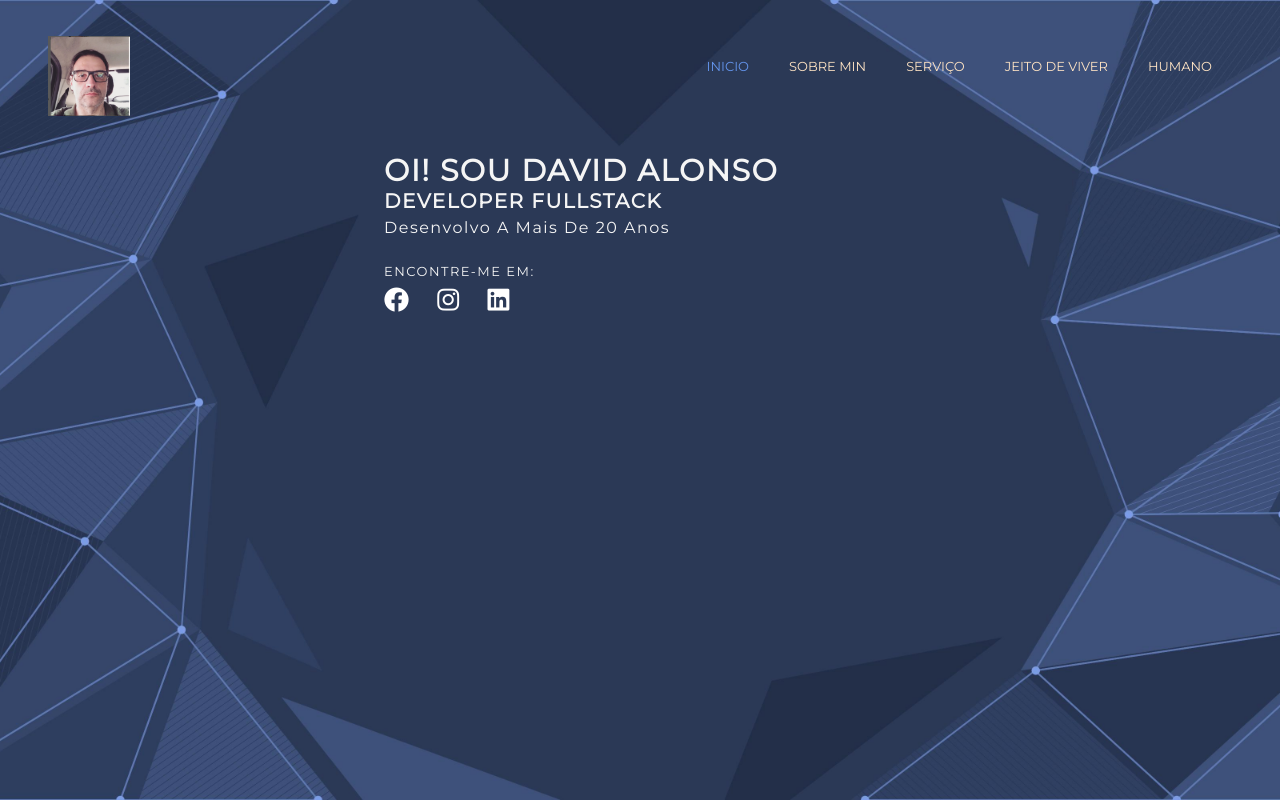
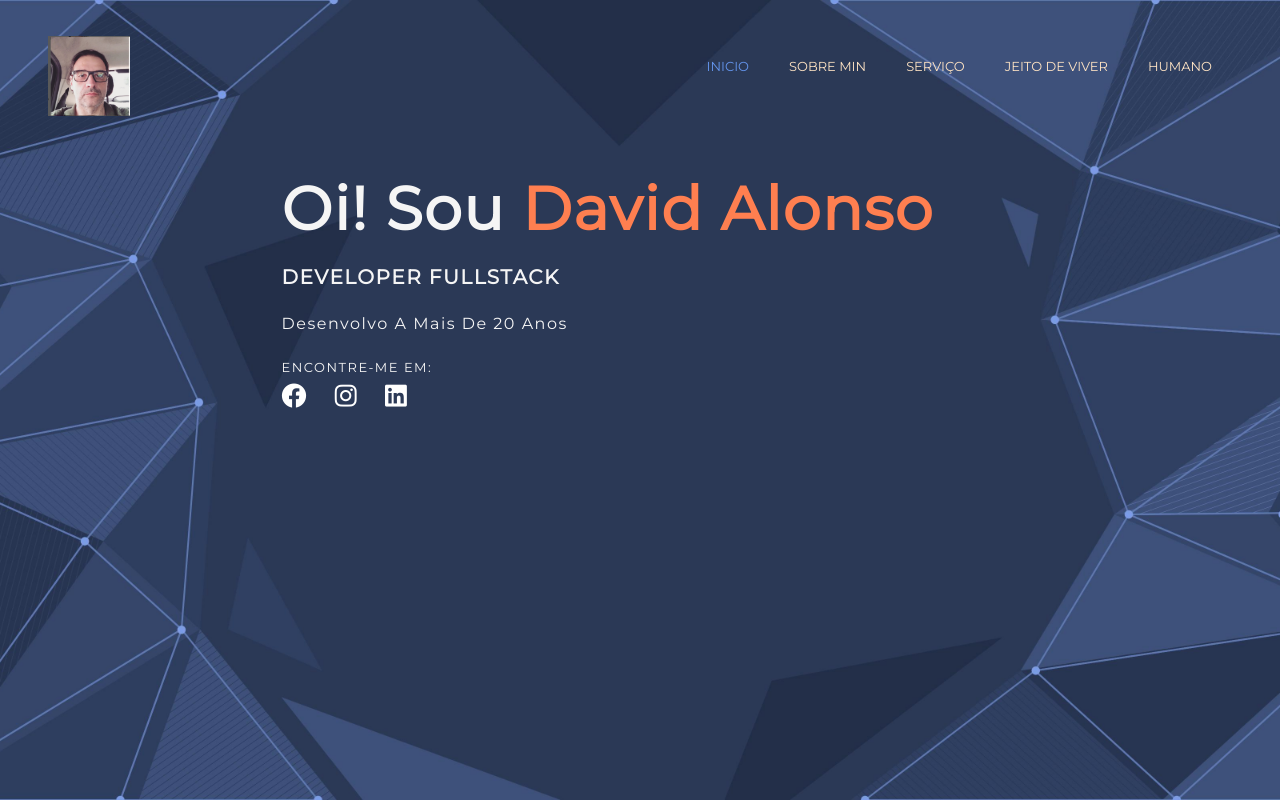
Before and after one commit to devdavidalonso/devdavidalonso.github.io, a plain HTML site: page index.html in a window 1280 px wide. Drawn offline with Linux system fonts and the light colour scheme.

Commit message:
fix: text h1

```diff
--- a/css/main.css
+++ b/css/main.css
@@ -49,18 +49,19 @@ body {
 .menu ul li a:hover {
    color: cornflowerblue;
 }
+
 .menu ul li a span {
    color: cornflowerblue;
 }
 
 section {
-   padding: 0 30%;
+   padding: 0 22%;
 }
 
 .main {
-   position:relative;
+   position: relative;
    display: grid;
-   grid-template-columns: (1,1 fr);
+   grid-template-columns: (1, 1 fr);
    align-items: center;
 }
 
@@ -77,7 +78,17 @@ section {
    text-transform: capitalize;
    font-size: 16px;
    line-height: 30px;
+   margin: 20px 0;
+}
 
+.main-text h1 {
+   text-transform: capitalize;
+   font-size: 60px;
+   margin: 20px 0;
+}
+
+.main-text h1 span {
+   color: coral;
 }
 
 .main-text h3 {
```
Lines whose indentation alone changed are shown as unchanged.
